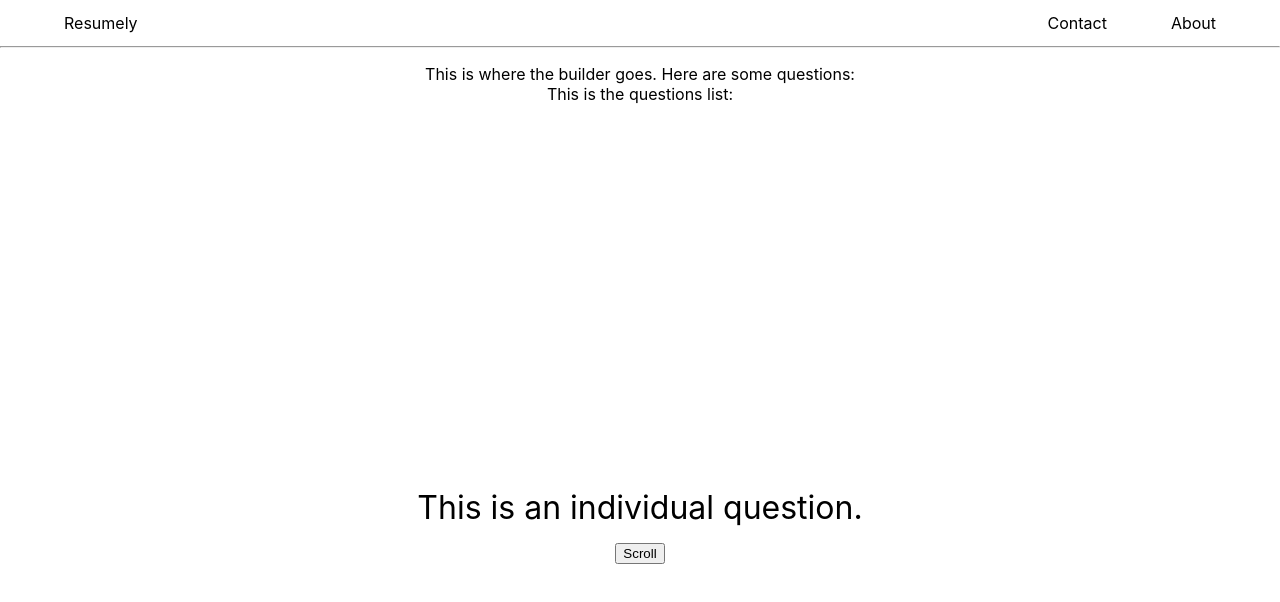
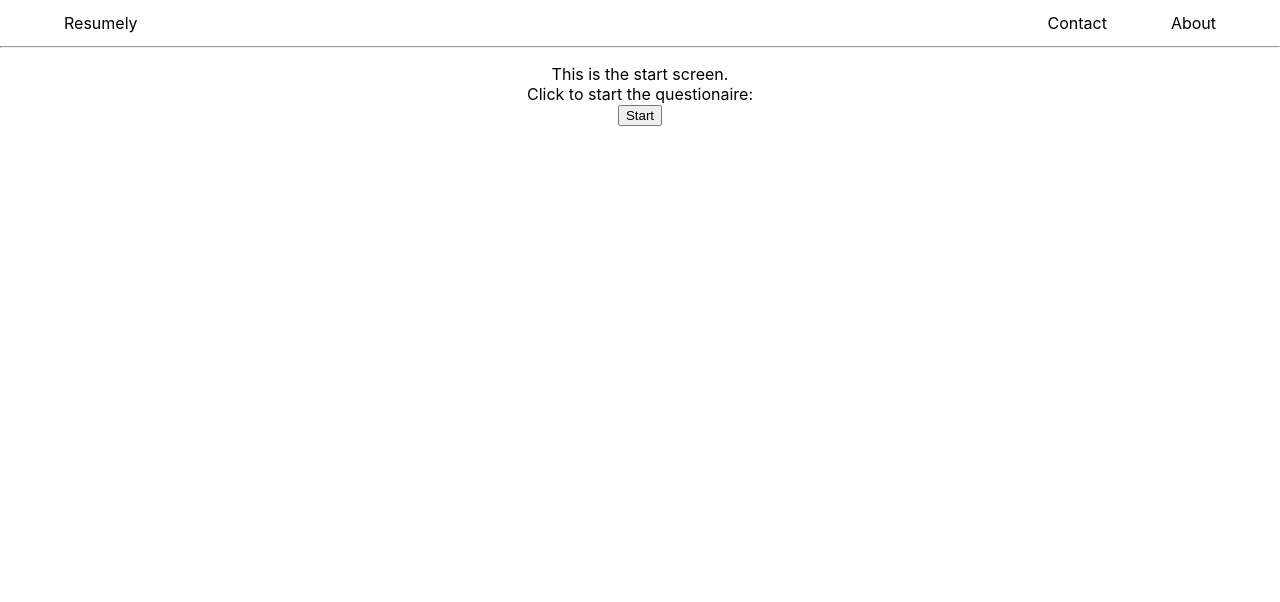
Before and after one commit to dillonvh/resumely, a React (Create React App) app in the folder client/: page / in a window 1280 px wide. Shown: the top 602 px of the page. Built offline with nearby package versions, Linux system fonts and the light colour scheme.

Commit message:
Add views for before starting the questionaire and after ending it

```diff
--- a/client/src/components/builder/builder.js
+++ b/client/src/components/builder/builder.js
@@ -1,22 +1,35 @@
 import React, { Component } from 'react';
 import QuestionsContainer from './questions-container.js';
+import StartView from './start-view.js';
+import ResultsView from './results-view.js';
 
 class Builder extends Component {
   constructor() {
     super();
+
+    this.state = {
+      hasStarted: false,
+      hasEnded: false,
+    };
+
     this.endQuestionaire = this.endQuestionaire.bind(this);
+    this.startQuestionaire = this.startQuestionaire.bind(this);
+  }
+
+  startQuestionaire() {
+    this.setState(() => ({hasStarted: true}));
   }
 
   endQuestionaire() {
-
+    this.setState(() => ({hasEnded: true}));
   }
 
   render() {
     return (
       <div id="Builder" style={{ paddingTop: '5%'}}>
-        This is where the builder goes.
-        Here are some questions:
-        <QuestionsContainer endQuestionaire={this.endQuestionaire}/>
+        {this.state.hasStarted ? null : <StartView start={this.startQuestionaire}/>}
+        {this.state.hasStarted && !this.state.hasEnded ? <QuestionsContainer endQuestionaire={this.endQuestionaire} /> : null}
+        {this.state.hasEnded ? <ResultsView /> : null}
       </div>
     );
   }
--- /dev/null
+++ b/client/src/components/builder/results-view.js
@@ -0,0 +1,13 @@
+import React, { Component } from 'react';
+
+class ResultsView extends Component {
+  render() {
+    return (
+      <div id="ResultsView">
+        This is the results screen.
+      </div>
+    );
+  }
+}
+
+export default ResultsView;
--- /dev/null
+++ b/client/src/components/builder/start-view.js
@@ -0,0 +1,15 @@
+import React from 'react';
+
+const StartView = ({ start }) => {
+  return (
+    <div id="StartView">
+      This is the start screen.
+      <br />
+      Click to start the questionaire:
+      <br />
+      <button onClick={start}>Start</button>
+    </div>
+  );
+};
+
+export default StartView;
```
